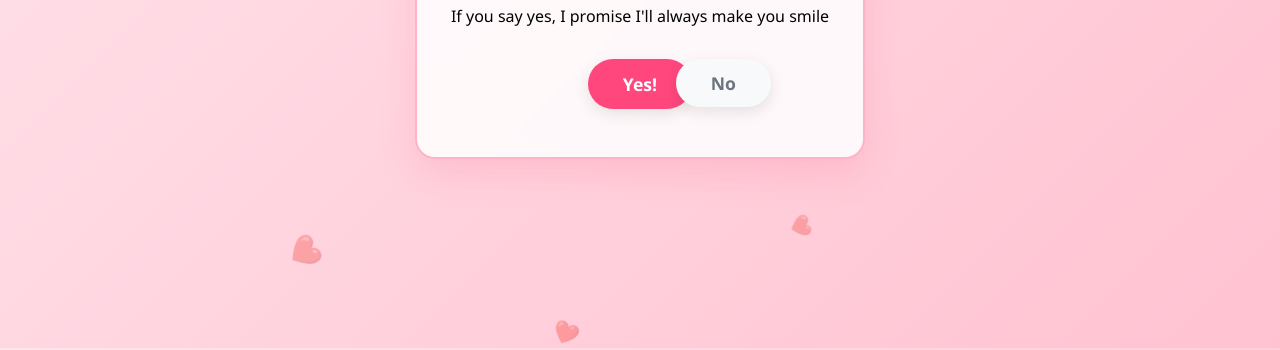
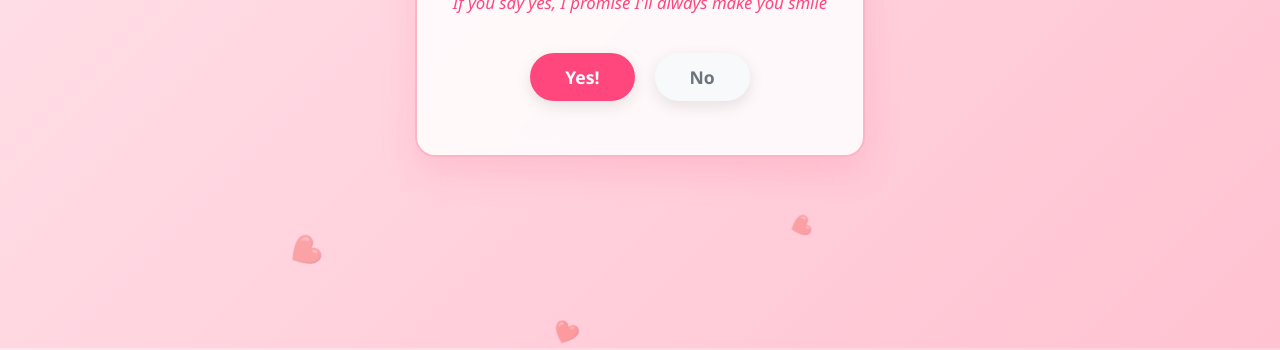
Before and after one commit to xpartee/Hamdalat, a plain HTML site: page index.html in a window 1280 px wide. Shown: the part 452-802 px from the top of the page. Drawn offline with Linux system fonts and the light colour scheme.

Commit message:
Update style.css

```diff
--- a/style.css
+++ b/style.css
@@ -51,17 +51,28 @@ body {
 h1 {
     color: #ff0a54;
     font-size: 2.2rem;
-    margin-bottom: 1.5rem;
+    margin-bottom: 0.5rem;
     line-height: 1.3;
+}
+
+.subtitle {
+    color: #ff477e;
+    font-size: 1.05rem;
+    margin-bottom: 2rem;
+    font-style: italic;
+    font-weight: 500;
+    line-height: 1.4;
 }
 
 .buttons {
     display: flex;
     justify-content: center;
+    align-items: center;
     gap: 20px;
-    margin-top: 2rem;
+    margin-top: 1rem;
     position: relative;
-    height: 50px;
+    height: 60px;
+    width: 100%;
 }
 
 .btn {
@@ -86,11 +97,11 @@ h1 {
     box-shadow: 0 8px 20px rgba(255, 10, 84, 0.4);
 }
 
+/* Base style keeps it clean and side-by-side initially */
 #noBtn {
     background-color: #f8f9fa;
     color: #6c757d;
-    position: absolute;
-    right: 60px;
+    z-index: 100;
 }
 
 /* Success State Layout */
```
